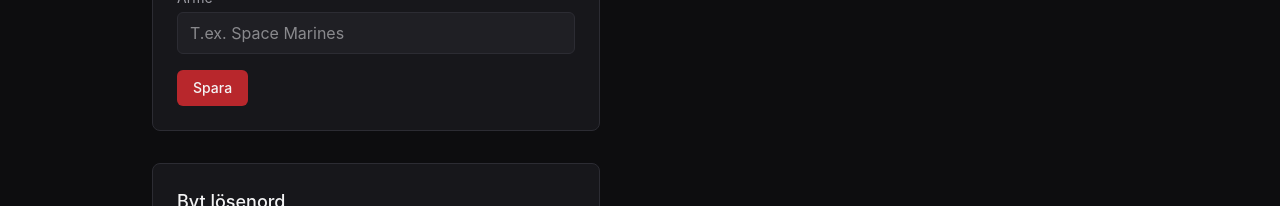
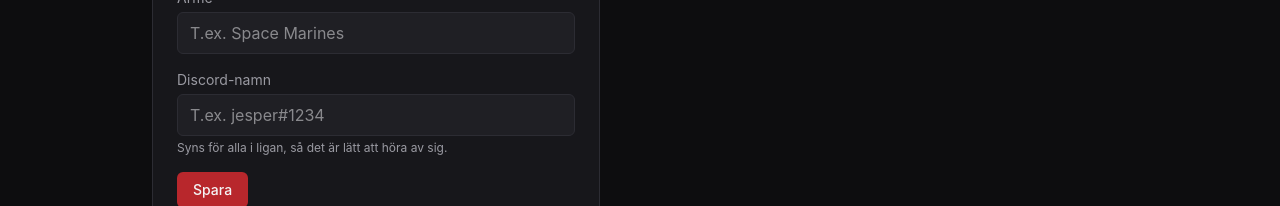
Before and after one commit to SjostromJesper/lyktan-league-log, a Nuxt app: page /settings in a window 1280 px wide. Shown: the part 328-534 px from the top of the page. Built offline with nearby package versions, Linux system fonts and the light colour scheme; no server answers.

Commit message:
Add Discord name to profiles, visible league-wide
Players can set their Discord tag in Inställningar. It's shown on the
scoreboard, on player profile pages, and on the dashboard next to a
paired opponent, so contacting them to schedule a game is easier.

```diff
--- a/app/composables/useProfile.ts
+++ b/app/composables/useProfile.ts
@@ -16,7 +16,12 @@ export function useProfile() {
     profile.value = (data as Profile) ?? null
   }
 
-  async function updateProfile(fields: { name?: string; army?: string; password_change_required?: boolean }) {
+  async function updateProfile(fields: {
+    name?: string
+    army?: string
+    discord?: string
+    password_change_required?: boolean
+  }) {
     if (!userId.value) throw new Error('Du är inte inloggad.')
     const { error } = await supabase.from('profiles').update(fields).eq('id', userId.value)
     if (error) throw new Error(error.message)
--- a/app/pages/index.vue
+++ b/app/pages/index.vue
@@ -1,6 +1,6 @@
 <script setup lang="ts">
 const { profile } = useProfile()
-const { profiles, refresh: refreshProfiles, name: profileName } = useProfiles()
+const { profiles, refresh: refreshProfiles, name: profileName, byId } = useProfiles()
 const {
   selectedLeague,
   isMember,
@@ -40,6 +40,8 @@ const opponentId = computed(() => {
     ? myActiveMatch.value.player2_id
     : myActiveMatch.value.player1_id
 })
+
+const opponentDiscord = computed(() => (opponentId.value ? byId(opponentId.value)?.discord ?? '' : ''))
 
 const myList = computed(() => {
   if (!myActiveMatch.value || !currentUserId.value) return ''
@@ -166,6 +168,7 @@ async function respondToReport(action: 'confirm' | 'dispute') {
       <div v-if="myActiveMatch" class="rounded-lg border border-wh-border bg-wh-surface p-6">
         <h2 class="text-lg font-medium text-wh-ink">Listor</h2>
         <p class="mt-1 text-sm text-wh-mute">Motståndare: {{ profileName(opponentId!) }}</p>
+        <p v-if="opponentDiscord" class="text-sm text-wh-mute">Discord: {{ opponentDiscord }}</p>
         <div class="mt-3 flex flex-wrap gap-3">
           <button
             type="button"
--- a/app/pages/players/[id].vue
+++ b/app/pages/players/[id].vue
@@ -81,6 +81,7 @@ const groupedByLeague = computed(() => {
       <div>
         <h1 class="text-2xl font-semibold text-wh-ink">{{ player.name }}</h1>
         <p v-if="player.army" class="mt-1 text-sm text-wh-mute">{{ player.army }}</p>
+        <p v-if="player.discord" class="text-sm text-wh-mute">Discord: {{ player.discord }}</p>
       </div>
 
       <div v-if="!groupedByLeague.length" class="rounded-lg border border-wh-border bg-wh-surface p-6 text-wh-mute">
--- a/app/pages/scoreboard.vue
+++ b/app/pages/scoreboard.vue
@@ -8,6 +8,10 @@ onMounted(async () => {
 
 function army(userId: string) {
   return byId(userId)?.army ?? ''
+}
+
+function discord(userId: string) {
+  return byId(userId)?.discord ?? ''
 }
 </script>
 
@@ -41,6 +45,7 @@ function army(userId: string) {
                 {{ profileName(row.userId) }}
               </NuxtLink>
               <p v-if="army(row.userId)" class="text-xs text-wh-mute">{{ army(row.userId) }}</p>
+              <p v-if="discord(row.userId)" class="text-xs text-wh-mute">Discord: {{ discord(row.userId) }}</p>
             </td>
             <td class="px-4 py-3 text-right text-wh-ink">{{ row.matchesPlayed }}</td>
             <td class="px-4 py-3 text-right font-semibold text-wh-gold">{{ row.leaguePoints }}</td>
--- a/app/pages/settings.vue
+++ b/app/pages/settings.vue
@@ -3,6 +3,7 @@ const { profile, refresh, updateProfile, changePassword } = useProfile()
 
 const name = ref('')
 const army = ref('')
+const discord = ref('')
 const profileMessage = ref('')
 const profileError = ref('')
 const profileSubmitting = ref(false)
@@ -17,11 +18,13 @@ onMounted(async () => {
   if (!profile.value) await refresh()
   name.value = profile.value?.name ?? ''
   army.value = profile.value?.army ?? ''
+  discord.value = profile.value?.discord ?? ''
 })
 
 watch(profile, p => {
   name.value = p?.name ?? ''
   army.value = p?.army ?? ''
+  discord.value = p?.discord ?? ''
 })
 
 async function saveProfile() {
@@ -29,7 +32,7 @@ async function saveProfile() {
   profileMessage.value = ''
   profileSubmitting.value = true
   try {
-    await updateProfile({ name: name.value, army: army.value })
+    await updateProfile({ name: name.value, army: army.value, discord: discord.value })
     profileMessage.value = 'Sparat.'
   } catch (e) {
     profileError.value = e instanceof Error ? e.message : 'Något gick fel.'
@@ -84,6 +87,16 @@ async function savePassword() {
             class="w-full rounded-md border border-wh-border bg-wh-surface-alt px-3 py-2 text-wh-ink outline-none focus:border-wh-accent"
           >
         </div>
+        <div>
+          <label class="mb-1 block text-sm text-wh-mute">Discord-namn</label>
+          <input
+            v-model="discord"
+            type="text"
+            placeholder="T.ex. jesper#1234"
+            class="w-full rounded-md border border-wh-border bg-wh-surface-alt px-3 py-2 text-wh-ink outline-none focus:border-wh-accent"
+          >
+          <p class="mt-1 text-xs text-wh-mute">Syns för alla i ligan, så det är lätt att höra av sig.</p>
+        </div>
         <p v-if="profileError" class="text-sm text-wh-accent">{{ profileError }}</p>
         <p v-if="profileMessage" class="text-sm text-emerald-500">{{ profileMessage }}</p>
         <button
--- a/app/types.ts
+++ b/app/types.ts
@@ -5,6 +5,7 @@ export interface Profile {
   email: string
   name: string
   army: string
+  discord: string
   role: UserRole
   password_change_required: boolean
   created_at: string
```
Also changed, not shown: 1 other file (tests, documents, lock files or other folders).
